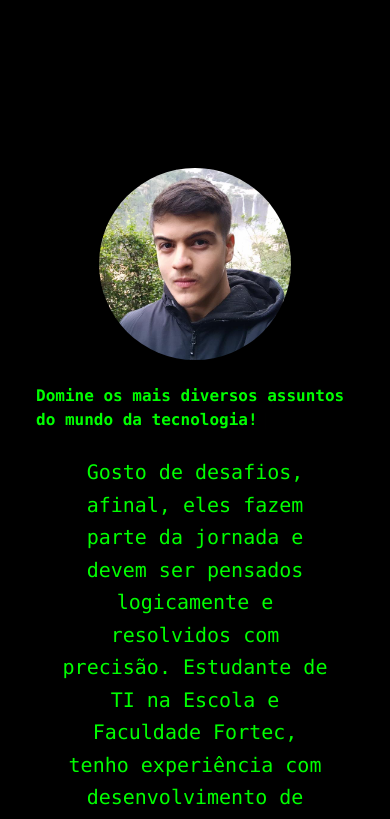
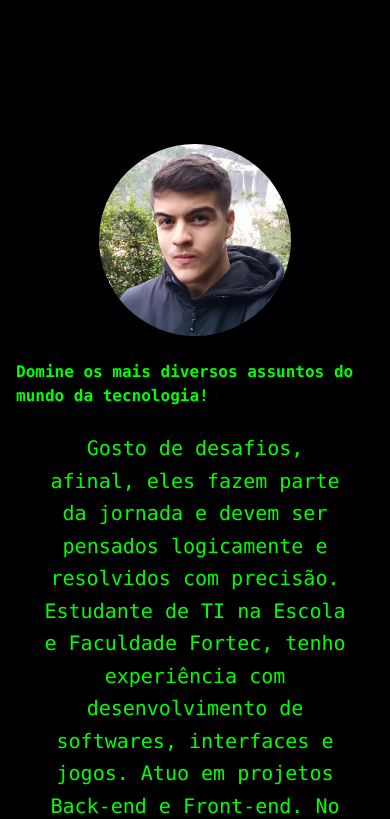
Before and after one commit to GuilhermeGongora/Gui-dev, a Next.js app in the folder site-convite/: page / in a window 390 px wide. Shown: the part 800-1619 px from the top of the page. Built offline with nearby package versions, Linux system fonts and the light colour scheme.

Commit message:
Update in `about`

```diff
--- a/site-convite/src/app/about/page.tsx
+++ b/site-convite/src/app/about/page.tsx
@@ -9,7 +9,7 @@
     <>
       <Header />
 
-      <div className="min-h-screen px-5 bg-black text-[#00ff00] flex flex-col md:flex-row items-center justify-center p-6">
+      <div className="min-h-screen  bg-black text-[#00ff00] flex flex-col md:flex-row items-center justify-center ">
         {/* Imagem animada */}
         <motion.div className="flex flex-col items-center justify-center p- font-mono">
           <motion.img
```
